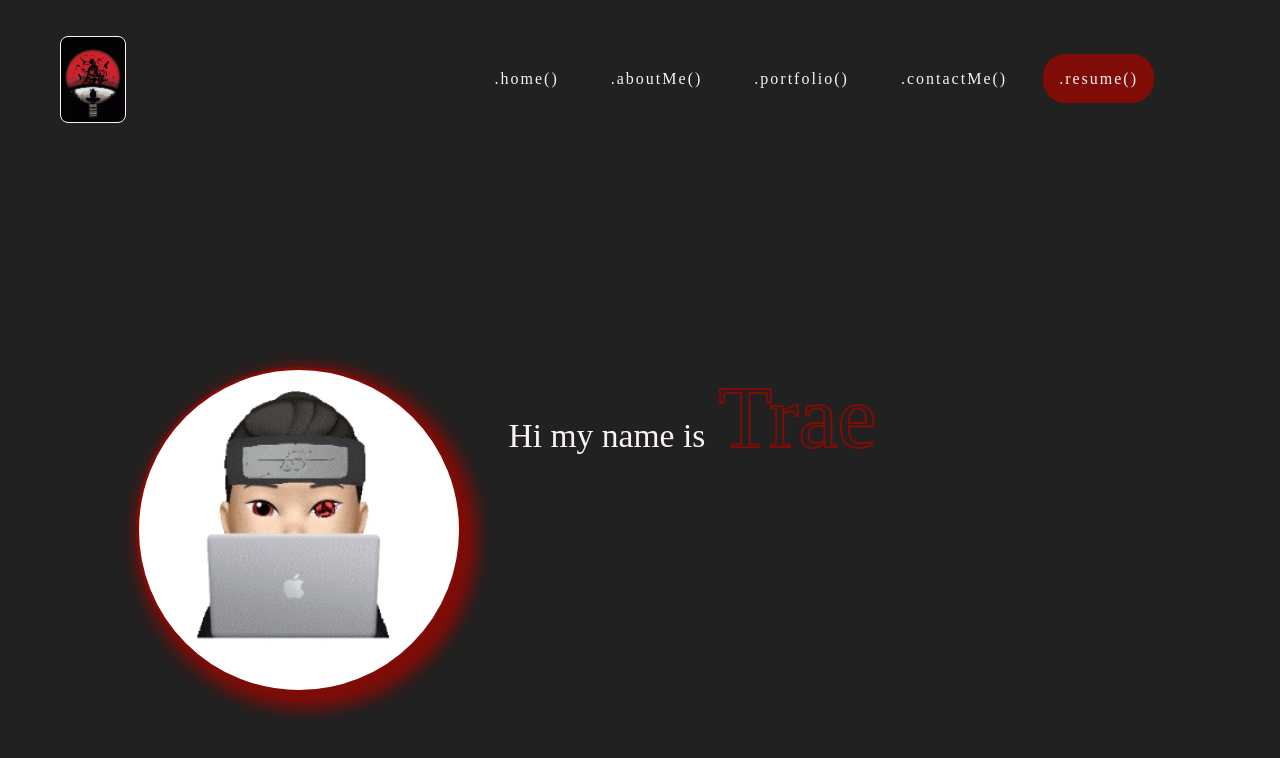
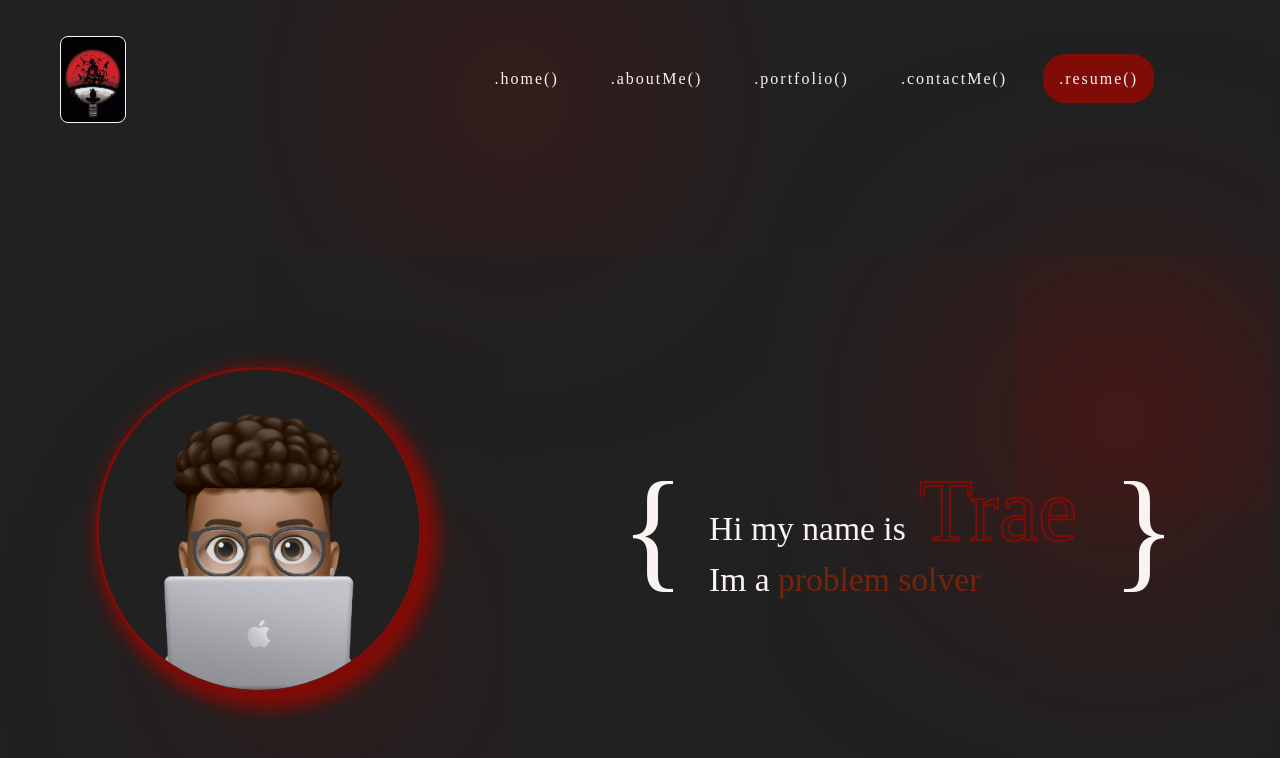
Before and after one commit to Roesnware/professional-portfolio, a React (Vite) app: page / in a window 1280 px wide. Shown: the top 758 px of the page. Built offline with nearby package versions, Linux system fonts and the light colour scheme.

Commit message:
blur mist, typewriter

```diff
--- a/package.json
+++ b/package.json
@@ -12,6 +12,7 @@
   "dependencies": {
     "react": "^18.2.0",
     "react-dom": "^18.2.0",
+    "react-simple-typewriter": "^5.0.1",
     "react-typewriter-effect": "^1.1.0"
   },
   "devDependencies": {
--- a/src/Home/Home.css
+++ b/src/Home/Home.css
@@ -3,13 +3,50 @@
     --light: #F9F3F1;
     --light-red: #800C07;
     --dark-red: #76230E;
-    --black: black;
+    --black: rgb(5, 5, 5);
+}
+
+.carrot {
+    font-weight: bolder;
+}
+
+.container {
+    display: flex;
+    align-items: center;
+}
+
+.curly {
+    height: 100%;
+    transform: scale(4);
+    padding: 1rem;
+}
+
+.blur {
+    position: absolute;
+    box-shadow: 0 0 1000px 50px var(--light-red);
+    z-index: -100;
+}
+
+.blur1 {
+    top: 40rem;
+    left: 20rem;
+}
+
+.blur2 {
+    top: 20rem;
+    right: 10rem;
+    box-shadow: 0 100px 1000px 100px var(--light-red);
+}
+
+.blur3 {
+    top: 0;
+    left: 40%;
+    box-shadow: 0 100px 1000px 70px var(--light-red);
 }
 
 .content {
     padding-top: 13rem;
     display: flex;
-    max-width: 80%;
     align-items: center;
     justify-content: space-around;
     height: 100%;
@@ -18,7 +55,15 @@
 .introText {
     color: var(--light);
     font-size: 2.1rem;
-    z-index: 10000;
+    padding: 1rem;
+}
+
+.text {
+    padding: 2rem;
+}
+
+.typewriter {
+    color: var(--dark-red);
 }
 
 .name {
@@ -29,21 +74,19 @@
     padding-right: .7rem;
 }
 
-.itachi {
-    background-image: url('../assests/itachi.jpg');
-    background-size: 70rem;
-    height: 20rem;
-    width: 20rem;
-    border-radius: 50%;
-    background-position-x: -1%;
-    background-position-y: 5%;
+.memoji {
+    background-image: url('../assests/images/memoji.png');
+    width: 100%;
+    aspect-ratio: 1;
+    background-size: cover;
     background-color: var(--dark);
-    border: 3px solid var(--light-red);
-    box-shadow: .5rem .5rem 1rem .5rem var(--light-red);
 }
 
 .avatar {
-    height: 100px;
-    width: 100px;
+    border: 3px solid var(--light-red);
+    box-shadow: .5rem .5rem 1rem .5rem var(--light-red);
+    height: 20rem;
+    width: 20rem;
+    overflow: hidden;
     border-radius: 50%;
 }
--- a/src/Home/Home.jsx
+++ b/src/Home/Home.jsx
@@ -1,15 +1,38 @@
 import './Home.css'
+import { useTypewriter, Cursor } from 'react-simple-typewriter'
 
 const Home = () => {
-    const text = 'Im a web developer';
+    const start = '{ '
+    const end = ' }'
+
+    const [typeEffect] = useTypewriter({
+        words: ['web developer', 'problem solver', 'anime enthusiast', 'team player'],
+        loop: {},
+        typeSpeed: 100,
+        deleteSpeed: 40
+    })
     return (
-        <div className='content'>
-            <div className='avatar'>
-                <div className='itachi'></div>
+        <div>
+            <div className='blur blur1'></div>
+            <div className='blur blur3'></div>
+            <div className='content'>
+                <div className='avatar'>
+                    <div className='memoji'></div>
+                </div>
+                <div className='introText container'>
+                    <div className='curly'>
+                        {start}
+                    </div>
+                    <div className='text'>
+                        <h1>Hi my name is <span className='name'>Trae</span></h1>
+                        <h1>Im a <span className='typewriter'>{typeEffect}</span></h1>
+                    </div>
+                    <div className='curly'>
+                        {end}
+                    </div>
+                </div>
             </div>
-            <div className='introText'>
-                <h1>Hi my name is <span className='name'>Trae</span></h1>
-            </div>
+            <div className='blur blur2'></div>
         </div>
     );
 }
```
Also changed, not shown: src/assests/images/memoji.png (added), src/assests/itachi.jpg (deleted).
